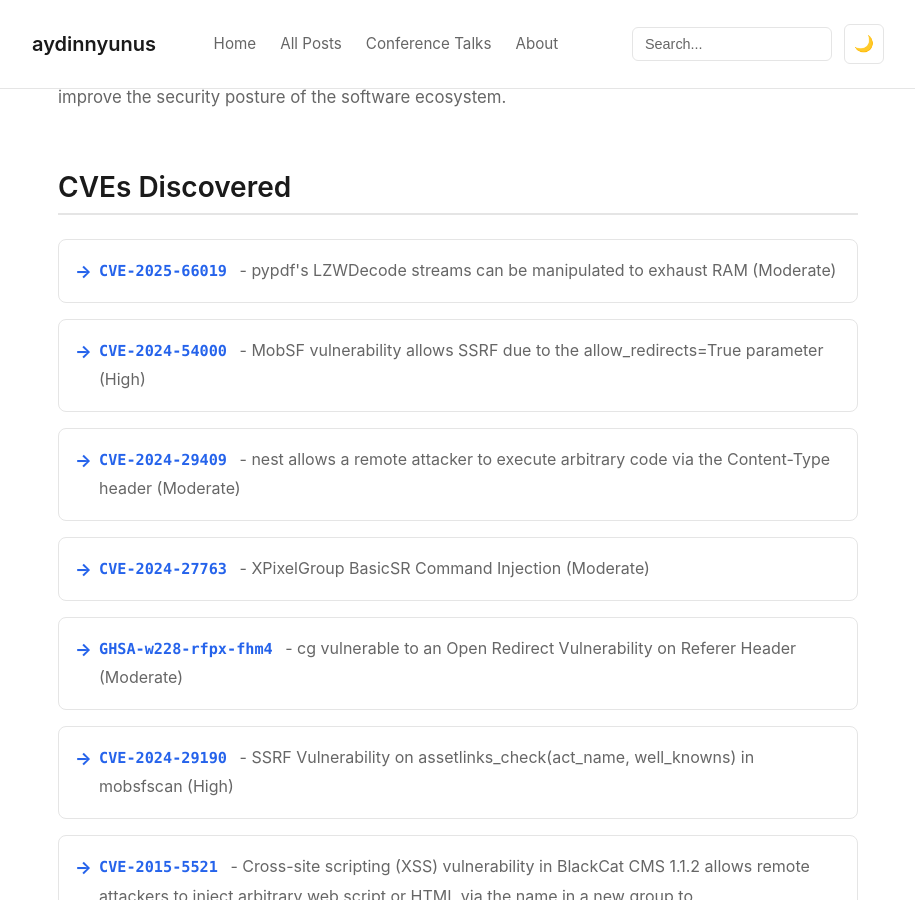
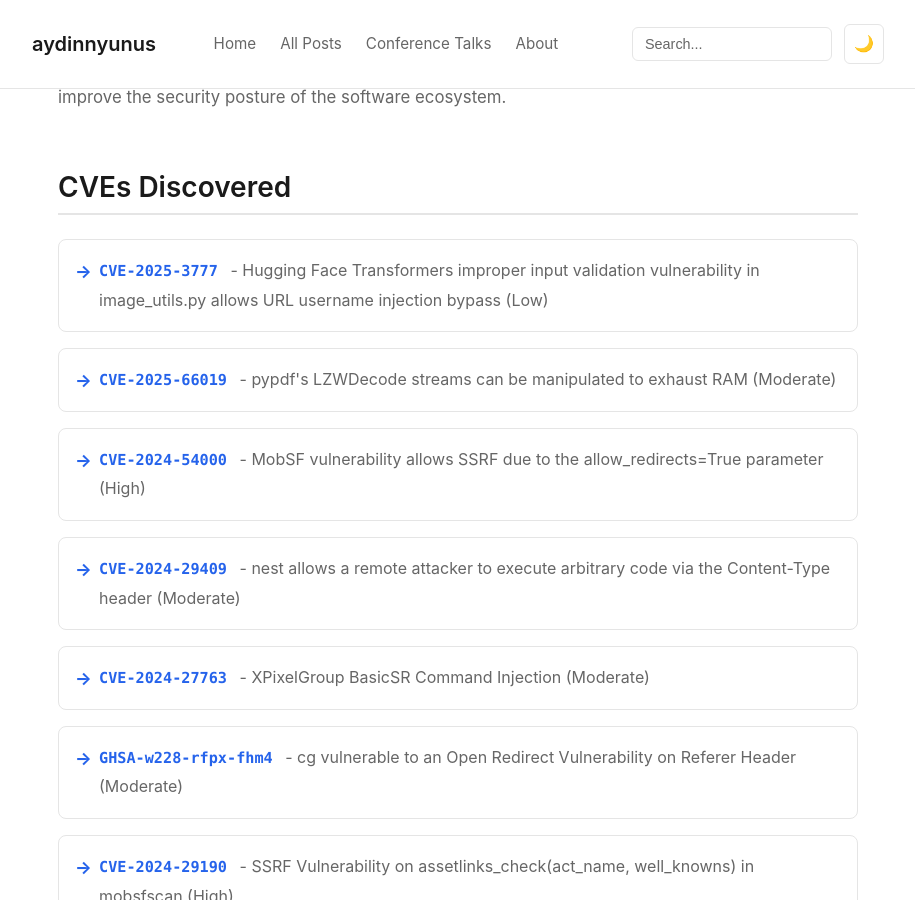
Before and after one commit to aydinnyunus/aydinnyunus.github.io, a Jekyll site: the page built from about.html, in a window 1280 px wide and 900 px high, scrolled down 889 px. Shown: the whole window, without its empty margins (182-1097 px from the left). Built offline with Jekyll 4.4.1, drawn with Linux system fonts in a browser that asks for light colours.

Commit message:
Add CVE-2025-3777 to About page

```diff
--- a/about.html
+++ b/about.html
@@ -26,6 +26,7 @@
 <h2>CVEs Discovered</h2>
 
 <ul>
+  <li><strong>CVE-2025-3777</strong> - Hugging Face Transformers improper input validation vulnerability in image_utils.py allows URL username injection bypass (Low)</li>
   <li><strong>CVE-2025-66019</strong> - pypdf's LZWDecode streams can be manipulated to exhaust RAM (Moderate)</li>
   <li><strong>CVE-2024-54000</strong> - MobSF vulnerability allows SSRF due to the allow_redirects=True parameter (High)</li>
   <li><strong>CVE-2024-29409</strong> - nest allows a remote attacker to execute arbitrary code via the Content-Type header (Moderate)</li>
```
